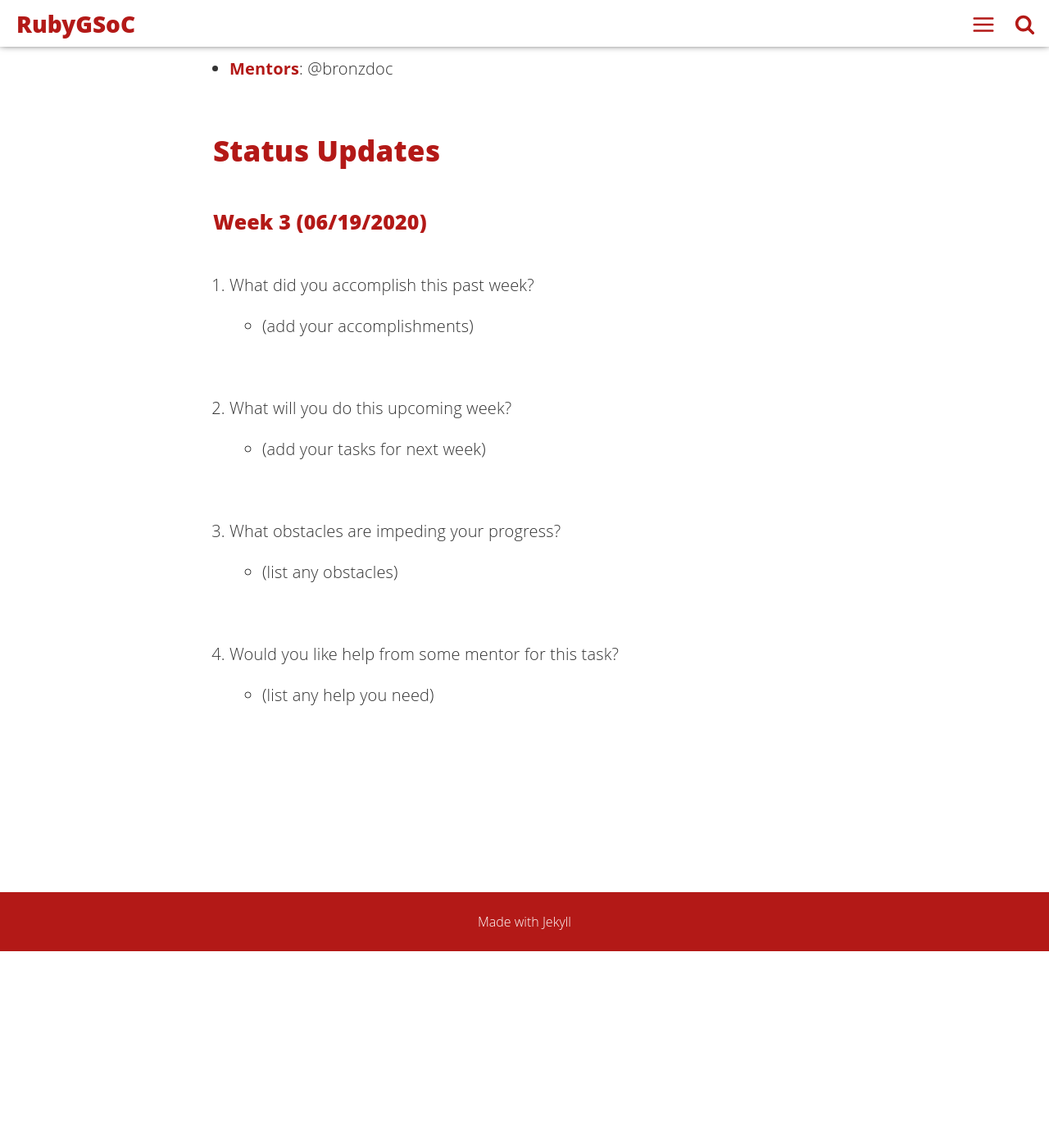
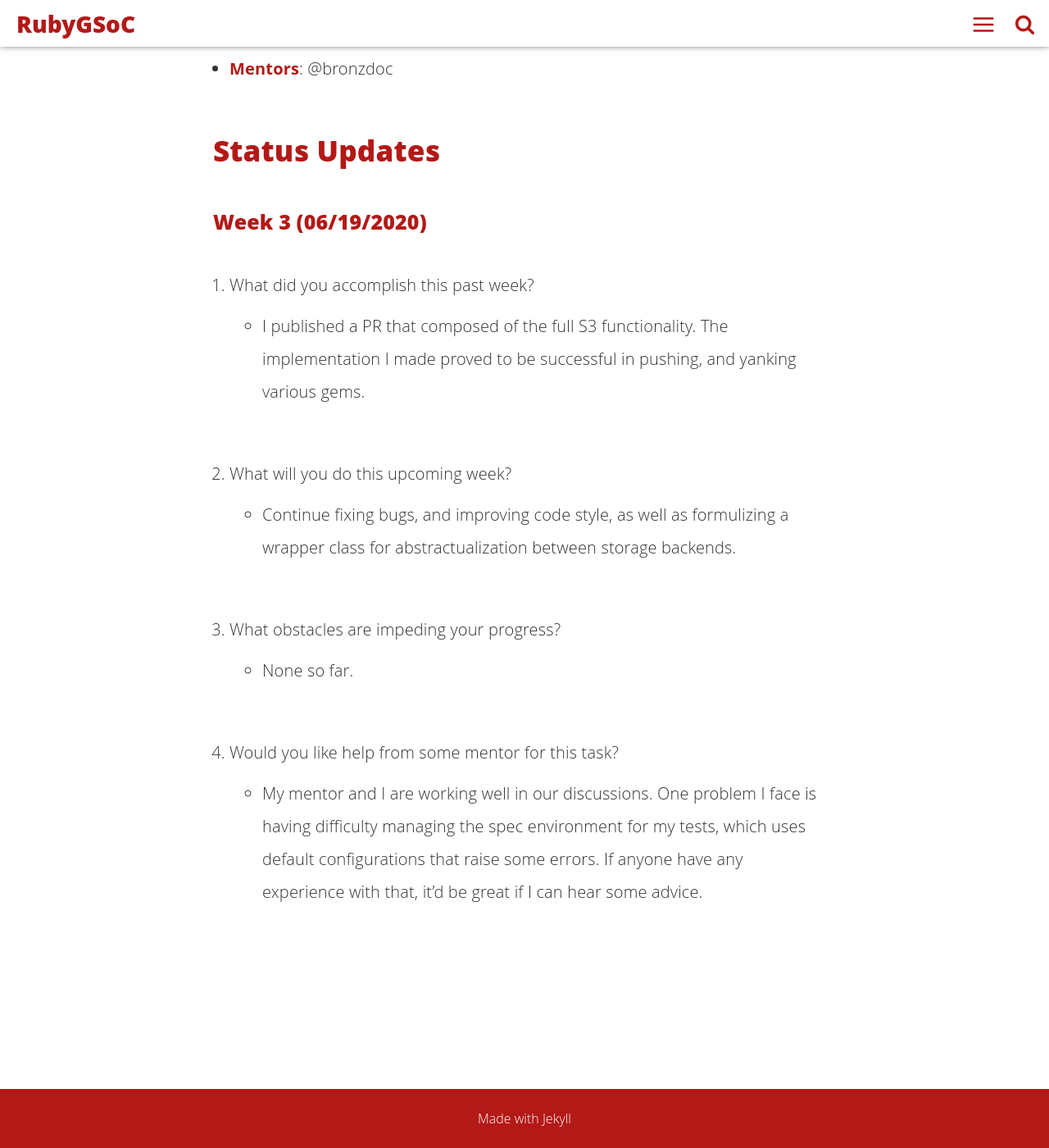
Before and after one commit to rubygsoc/rubygsoc.github.io, a Jekyll site: the page built from _posts/2020-06-13-add-backends-for-gemstash-storage-of-private-gems.md, in a window 1280 px wide and 1400 px high, scrolled down 1186 px. Shown: the whole window at 82% size. Built offline with Jekyll 4.4.1, drawn with Linux system fonts in a browser that asks for light colours; before the commit the page ends 2346 px from its top, so only the background shows below that.

Commit message:
Week 3 Update 2020-06-13-add-backends-for-gemstash-storage-of-private-gems.md (#7)

```diff
--- a/_posts/2020-06-13-add-backends-for-gemstash-storage-of-private-gems.md
+++ b/_posts/2020-06-13-add-backends-for-gemstash-storage-of-private-gems.md
@@ -24,13 +24,13 @@ This project would include extending Gemstash to support storing gems in other p
 ### Week 3 (06/19/2020)
 
 1. What did you accomplish this past week?
-    - (add your accomplishments)
+    - I published a PR that composed of the full S3 functionality. The implementation I made proved to be successful in pushing, and yanking various gems.
 
 1. What will you do this upcoming week?
-    - (add your tasks for next week)
+    - Continue fixing bugs, and improving code style, as well as formulizing a wrapper class for abstractualization between storage backends.
 
 1. What obstacles are impeding your progress?
-    - (list any obstacles)
+    - None so far.
 
 1. Would you like help from some mentor for this task?
-    - (list any help you need)
+    - My mentor and I are working well in our discussions. One problem I face is having difficulty managing the spec environment for my tests, which uses default configurations that raise some errors. If anyone have any experience with that, it'd be great if I can hear some advice.
```
